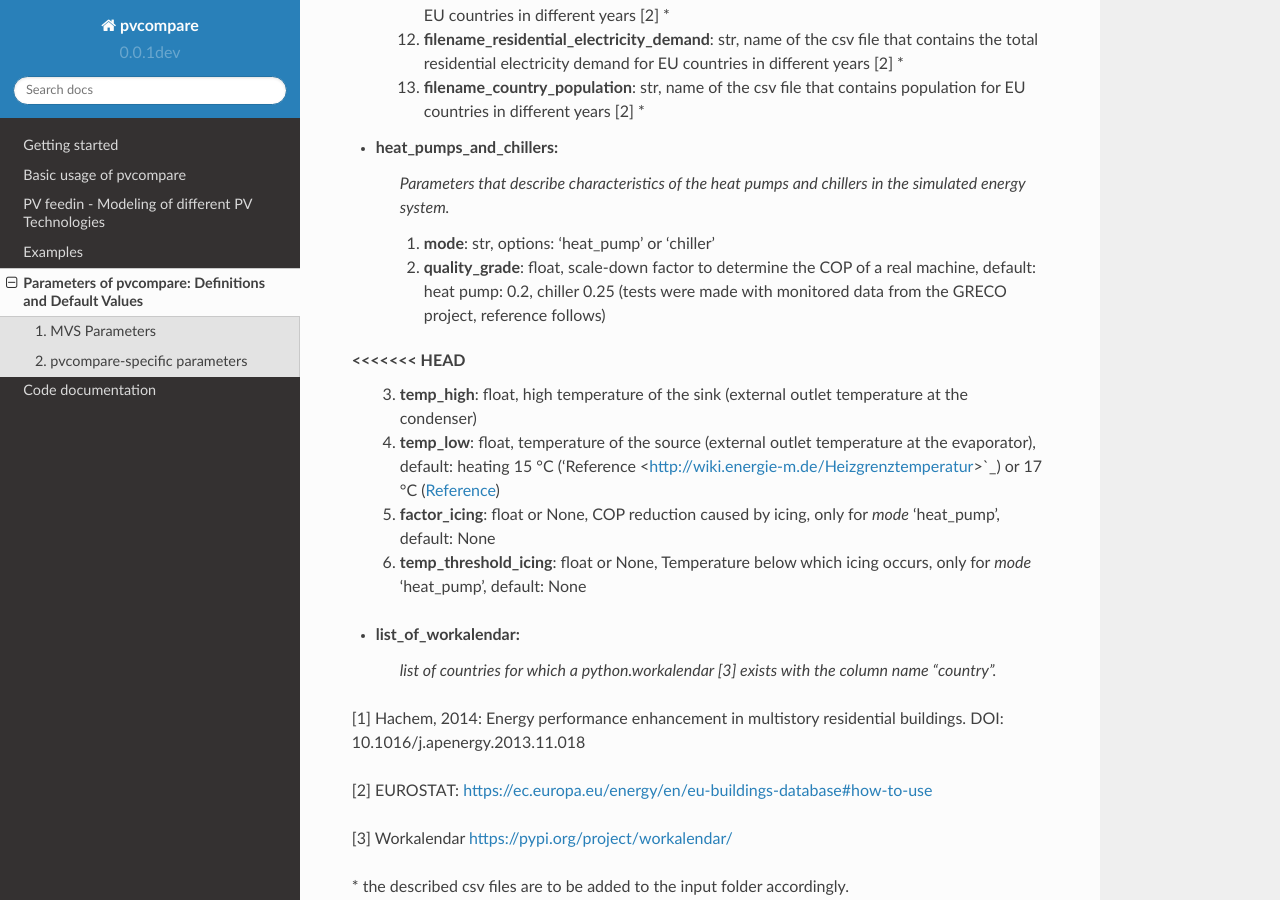
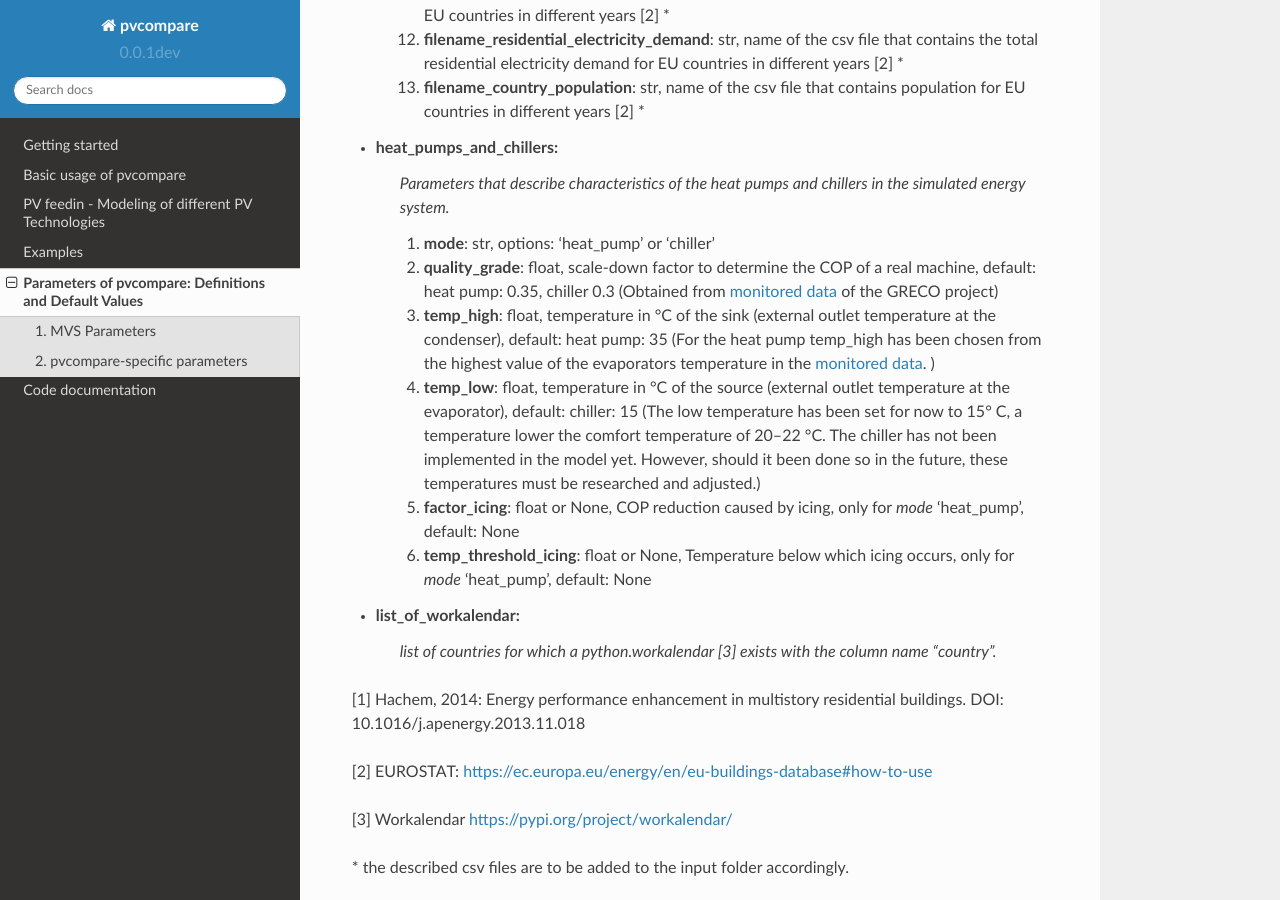
Before and after one commit to greco-project/pvcompare, a Sphinx documentation site: the page built from docs/parameters.rst, in a window 1280 px wide and 900 px high, scrolled down 6202 px. Built offline with Sphinx 7.4.7 and the Read the Docs theme 2.0.0, drawn with Linux system fonts in a browser that asks for light colours; formulas are drawn with MathJax 3.

Commit message:
Update parameters.rst

```diff
--- a/docs/parameters.rst
+++ b/docs/parameters.rst
@@ -226,10 +226,9 @@ The following list will give a brief introduction into the description of the cs
     *Parameters that describe characteristics of the heat pumps and chillers in the simulated energy system.*
 
     1. **mode**: str, options: 'heat_pump' or 'chiller'
-    2. **quality_grade**: float, scale-down factor to determine the COP of a real machine, default: heat pump: 0.2, chiller 0.25 (tests were made with monitored data from the GRECO project, reference follows)
-<<<<<<< HEAD
-    3. **temp_high**: float, high temperature of the sink (external outlet temperature at the condenser)
-    4. **temp_low**: float, temperature of the source (external outlet temperature at the evaporator), default: heating 15 °C ('Reference <http://wiki.energie-m.de/Heizgrenztemperatur>`_)  or 17 °C (`Reference <https://www.hotmaps-project.eu/wp-content/uploads/2018/03/D2.3-Hotmaps_for-upload_revised-final_.pdf>`_)
+    2. **quality_grade**: float, scale-down factor to determine the COP of a real machine, default: heat pump: 0.35, chiller 0.3 (Obtained from `monitored data <https://oemof-thermal.readthedocs.io/en/latest/validation_compression_heat_pumps_and_chillers.html>`_ of the GRECO project)
+    3. **temp_high**: float, temperature in °C of the sink (external outlet temperature at the condenser), default: heat pump: 35 (For the heat pump temp_high has been chosen from the highest value of the evaporators temperature in the `monitored data <https://oemof-thermal.readthedocs.io/en/latest/validation_compression_heat_pumps_and_chillers.html>`_. )
+    4. **temp_low**: float, temperature in °C of the source (external outlet temperature at the evaporator), default: chiller: 15 (The low temperature has been set for now to 15° C, a temperature lower the comfort temperature of 20–22 °C. The chiller has not been implemented in the model yet. However, should it been done so in the future, these temperatures must be researched and adjusted.)
     5. **factor_icing**: float or None, COP reduction caused by icing, only for `mode` 'heat_pump', default: None
     6. **temp_threshold_icing**: float or None, Temperature below which icing occurs, only for `mode` 'heat_pump', default: None
 
```
